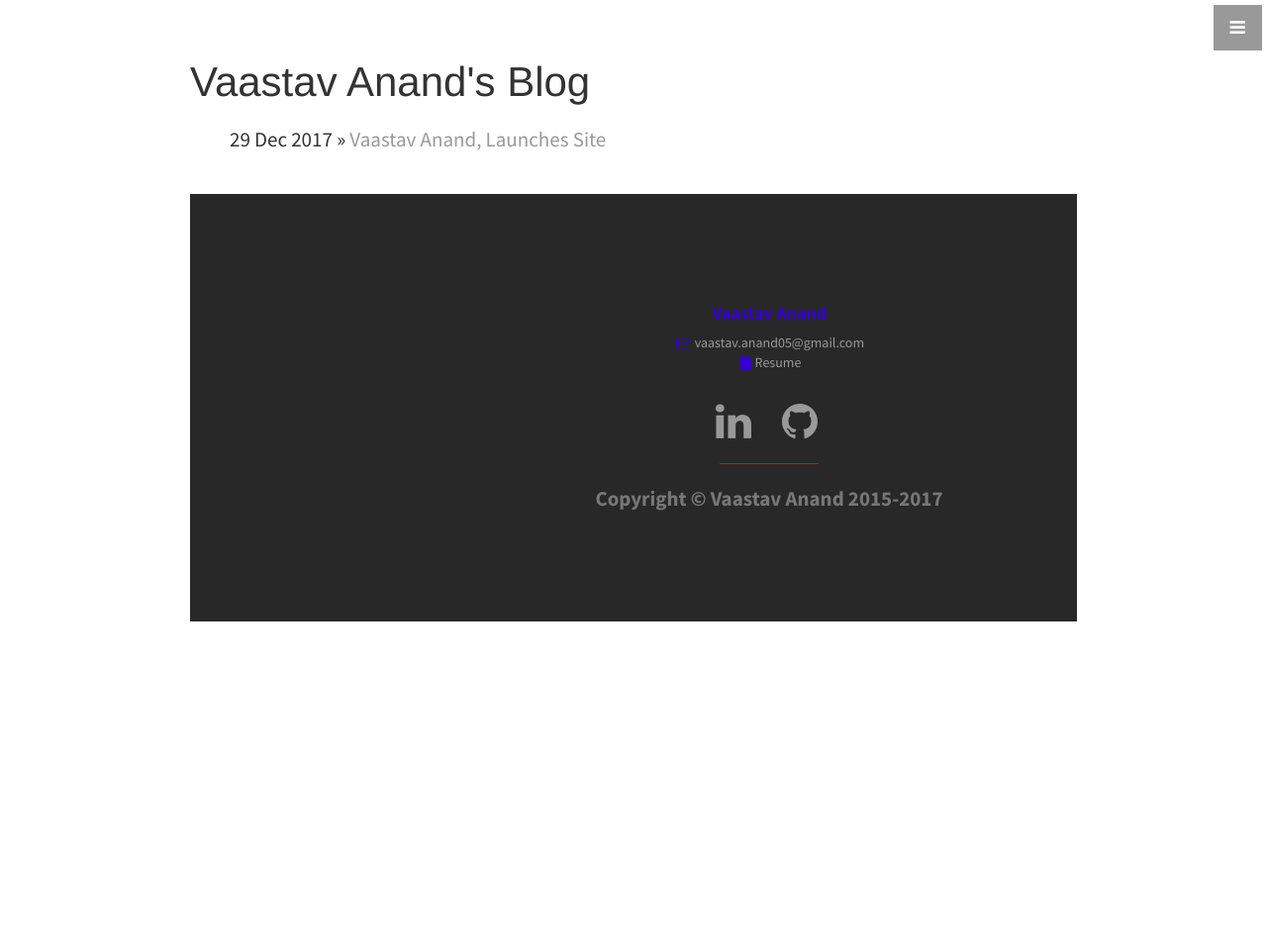
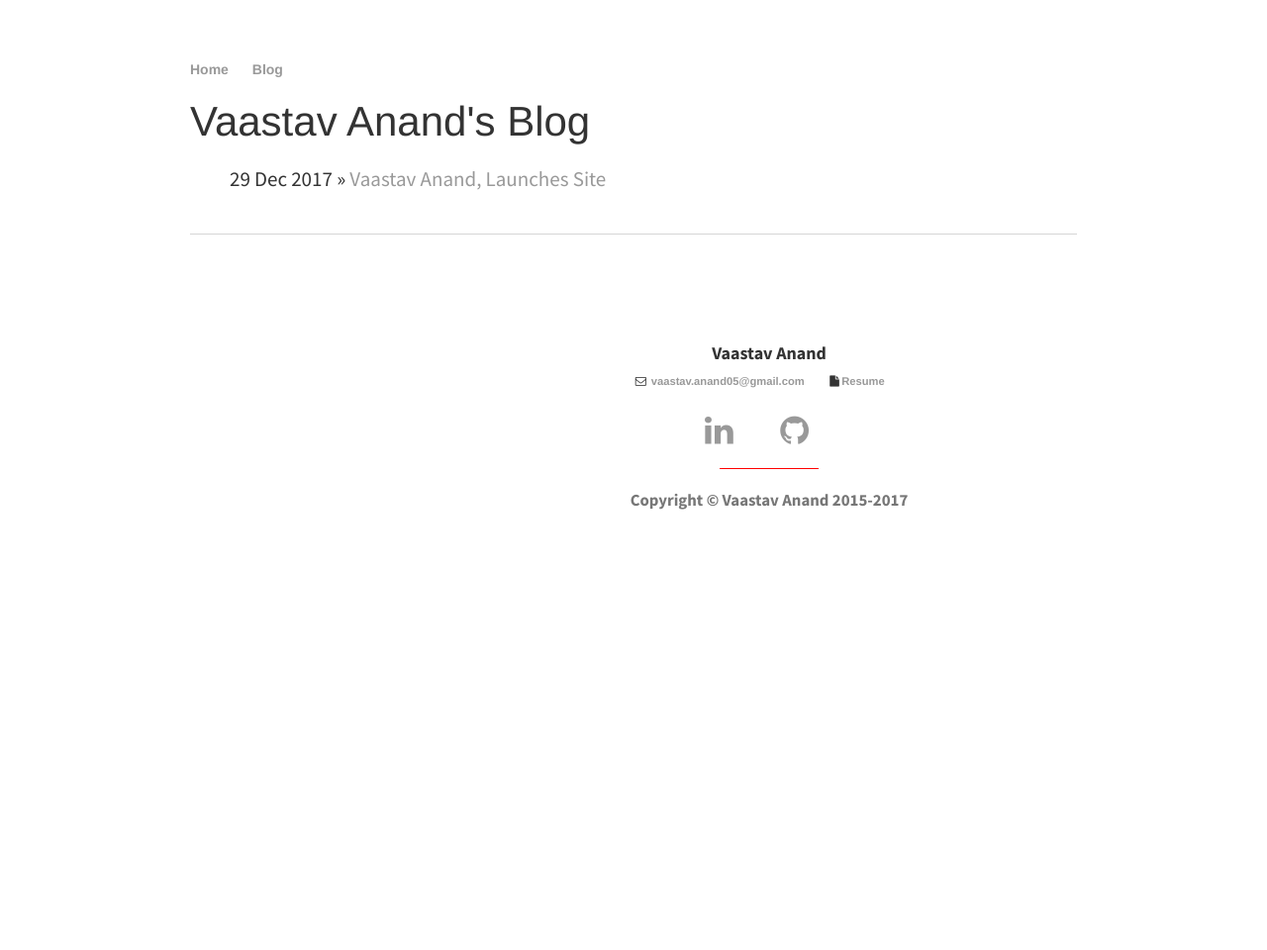
Before and after one commit to vaastav/vaastav.github.io, a Jekyll site: the page built from blog/index.html, in a window 1280 px wide. Shown: the whole page at 99% size. Built offline with Jekyll 4.4.1, drawn with Linux system fonts in a browser that asks for light colours.

Commit message:
Fix navbar and footer for blog

```diff
--- a/_layouts/default.html
+++ b/_layouts/default.html
@@ -18,40 +18,19 @@
     </head>
     <body>
         <!-- Navigation -->
-        <a id="menu-toggle" href="#" class="btn btn-dark btn-lg toggle"><i class="fa fa-bars"></i></a>
-        <nav id="sidebar-wrapper">
-            <ul class="sidebar-nav">
-                <a id="menu-close" href="#" class="btn btn-dark btn-lg pull-right toggle"><i class="fa fa-times"></i></a>
-                <li class="sidebar-brand">
-                    <a href="#top">Menu</a>
-                </li>
-                <li>
-                    <a href="/index.html#top">Home</a>
-                </li>
-                <li>
-                    <a href="/index.html#about">About</a>
-                </li>
-                <li>
-                    <a href="/index.html#portfolio">Portfolio</a>
-                </li>
-                <li>
-                    <a href="/index.html#skills">Skills</a>
-                </li>
-                <li>
-                    <a href="/index.html#contact">Contact</a>
-                </li>
-                <li>
-                    <a href="/blog">Blog</a>
-                </li>
-            </ul>
-        </nav>
+		<nav>
+    		<ul>
+        		<li><a href="/">Home</a></li>
+        		<li><a href="/blog">Blog</a></li>
+    		</ul>
+		</nav>
 
         {{ content }}
 
         </div><!-- /.container -->
         <!-- Footer -->
-        <footer style="background-color:#282828" id="contact">
-            <div class="container" style="color:#3500d3">
+        <footer id="contact">
+            <div class="container">
                 <div class="row">
                     <div class="col-lg-10 col-lg-offset-1 text-center">
                         <h4><strong>Vaastav Anand</strong>
@@ -76,36 +55,5 @@
             </div>
         </footer>
 
-        <!-- Custom Theme JavaScript -->
-        <script>
-            // Closes the sidebar menu
-            $("#menu-close").click(function(e) {
-                e.preventDefault();
-                $("#sidebar-wrapper").toggleClass("active");
-            });
-
-            // Opens the sidebar menu
-            $("#menu-toggle").click(function(e) {
-                e.preventDefault();
-                $("#sidebar-wrapper").toggleClass("active");
-            });
-
-            // Scrolls to the selected menu item on the page
-            $(function() {
-                $('a[href*=#]:not([href=#])').click(function() {
-                    if (location.pathname.replace(/^\//, '') == this.pathname.replace(/^\//, '') || location.hostname == this.hostname) {
-
-                        var target = $(this.hash);
-                        target = target.length ? target : $('[name=' + this.hash.slice(1) + ']');
-                        if (target.length) {
-                            $('html,body').animate({
-                                scrollTop: target.offset().top
-                            }, 1000);
-                            return false;
-                        }
-                    }
-                });
-            });
-            </script>
     </body>
 </html>
--- a/blog/index.html
+++ b/blog/index.html
@@ -3,9 +3,11 @@ layout: default
 title: Vaastav Anand's Blog
 ---
 	<h1>{{ page.title }}</h1>
-	<ul class="posts">
+	<div>
+		<ul class="posts">
 
-	  {% for post in site.posts %}
-	    <li><span>{{ post.date | date_to_string }}</span> » <a href="{{ post.url }}" title="{{ post.title }}">{{ post.title }}</a></li>
-	  {% endfor %}
-	</ul>
+			{% for post in site.posts %}
+				<li><span>{{ post.date | date_to_string }}</span> » <a href="{{ post.url }}" title="{{ post.title }}">{{ post.title }}</a></li>
+			{% endfor %}
+		</ul>
+	</div>
--- a/css/main.css
+++ b/css/main.css
@@ -2,7 +2,16 @@ body {
     margin: 60px auto;
     width: 70%;
 }
-
+nav ul, footer ul {
+    font-family:'Helvetica', 'Arial', 'Sans-Serif';
+    padding: 0px;
+    list-style: none;
+    font-weight: bold;
+}
+nav ul li, footer ul li {
+    display: inline;
+    margin-right: 20px;
+}
 a {
     text-decoration: none;
     color: #999;
@@ -19,7 +28,10 @@ p {
     line-height: 1.4em;
     color: #333;
 }
-
+footer {
+    border-top: 1px solid #d5d5d5;
+    font-size: .8em;
+}
 ul.posts {
     margin: 20px auto 40px;
     font-size: 1.5em;
```
